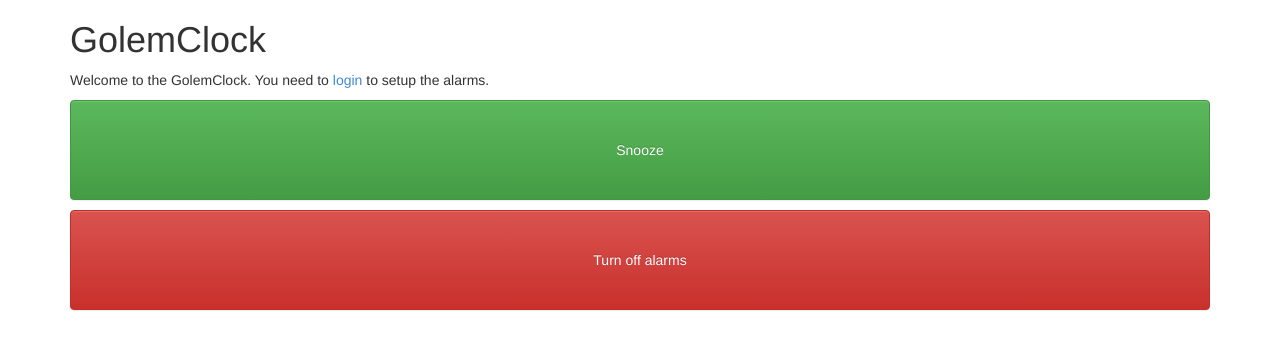
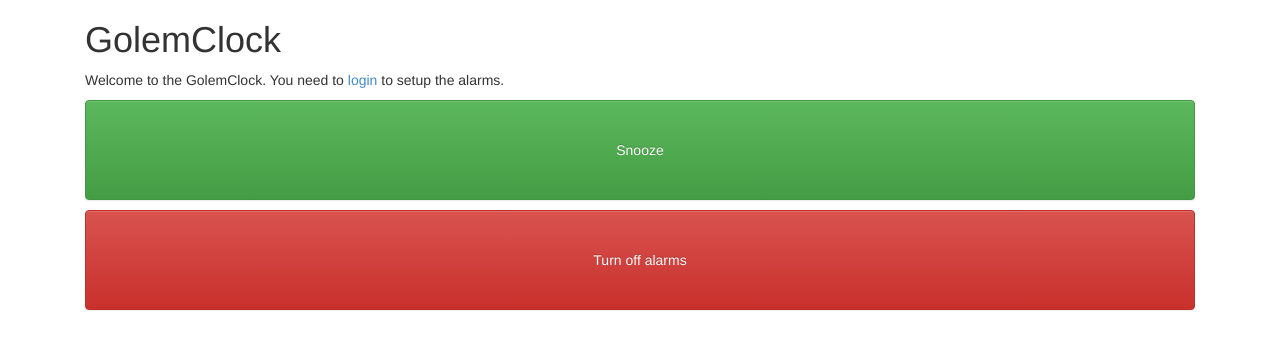
Before and after one commit to Tyler-Ward/GolemClock, a Django app: page / in a window 1280 px wide. Shown: the top 350 px of the page. Run offline with Django 3.2, Linux system fonts and the light colour scheme.

Commit message:
Added a wrapper to help sizing

```diff
--- a/webface/golem/templates/core.html
+++ b/webface/golem/templates/core.html
@@ -9,7 +9,9 @@
 </head>
 <body>
 	<div class="container">
-	{% block content %}{% endblock %}
+		<div class="col-md-12">
+			{% block content %}{% endblock %}
+		</div>
 	</div>
 
 	<script type="text/javascript" src="{% static 'js/jquery-2.0.3.min.js' %}"></script>
```
